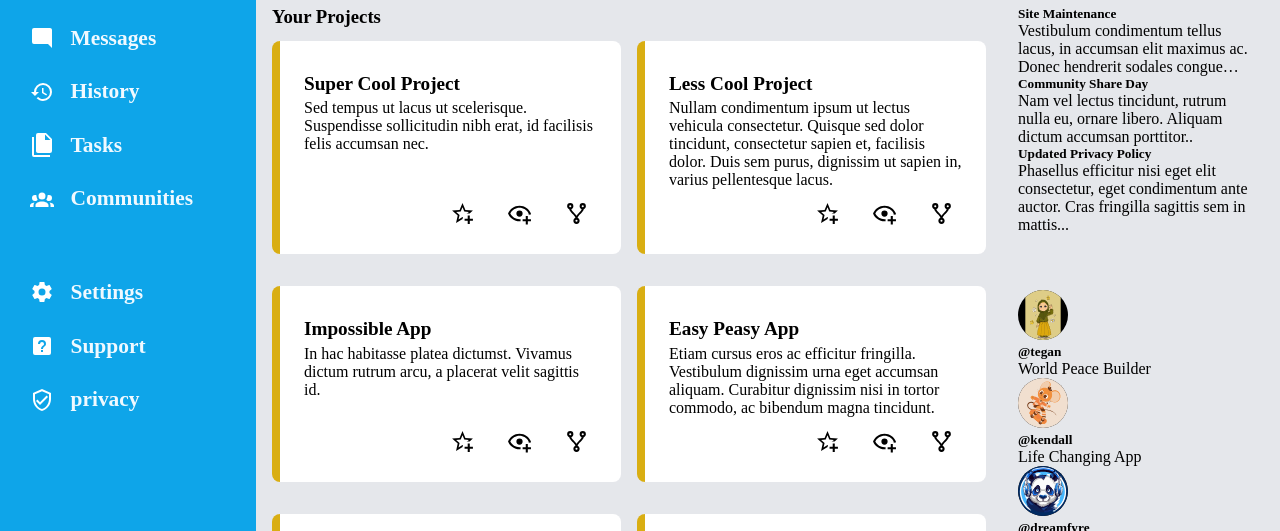
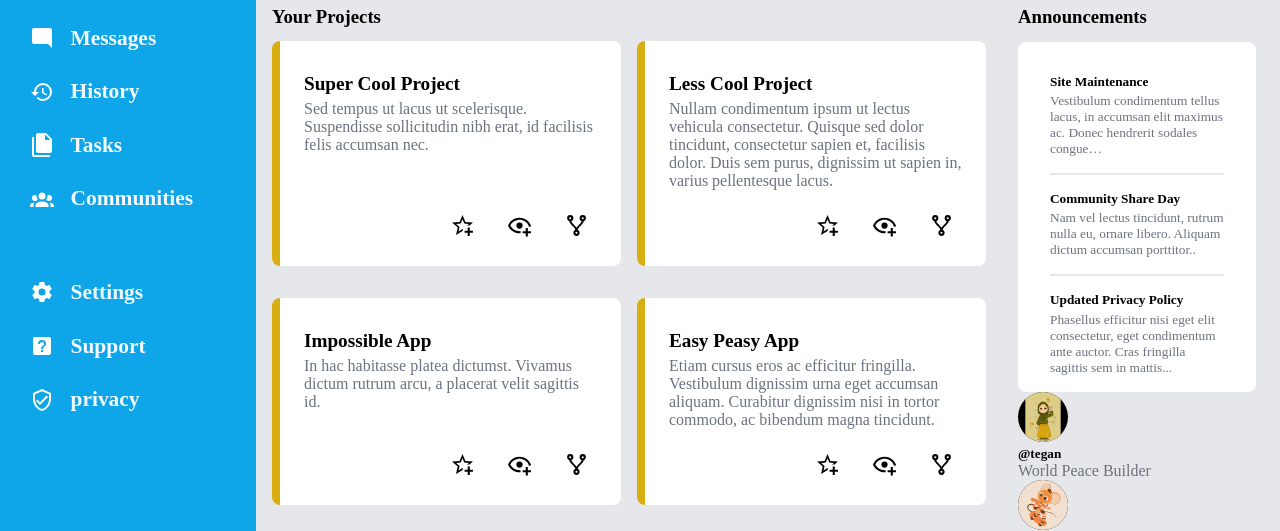
Before and after one commit to Kisor-S/Admin-Dashboard, a plain HTML site: page index.html in a window 1280 px wide. Shown: the part 198-729 px from the top of the page. Drawn offline with Linux system fonts and the light colour scheme.

Commit message:
style the annnouncements section of main-content

```diff
--- a/index.html
+++ b/index.html
@@ -167,18 +167,27 @@
                 </div>
             </div>
             <div class="announcements">
+                <h3>Announcements</h3>
+                <div class="info-container">
+                    <div class="infos">
                         <h5>Site Maintenance</h5>
                         <p>Vestibulum condimentum tellus lacus, in accumsan elit maximus ac. Donec
                             hendrerit sodales congue…
                         </p>
+                    </div>
+                    <div class="infos">
                         <h5>Community Share Day</h5>
                         <p>Nam vel lectus tincidunt, rutrum nulla eu, ornare libero. Aliquam dictum
                             accumsan porttitor..
                         </p>
+                    </div>
+                    <div class="infos">
                         <h5>Updated Privacy Policy</h5>
                         <p>Phasellus efficitur nisi eget elit consectetur, eget condimentum ante auctor. Cras fringilla sagittis sem in
                             mattis...
                         </p>
+                </div>
+                </div>
             </div>
             <div class="trending">
                 <div class="profiles">
--- a/style.css
+++ b/style.css
@@ -112,6 +112,7 @@ input {
 .user-name >p {
     font-weight:600;
     font-size:95%;
+    color: black;
 }
 
 .profile-picture > img{
@@ -146,10 +147,14 @@ button {
    column-gap: 2em;
 }
 
+p {
+    color: #6b7280;
+}
+
 .projects {
     grid-row: 1/3;
     display:grid;
-    grid-template-rows: 5% 95%;
+    grid-template-rows: 2.2em auto;
 }
 
 .card-container {
@@ -186,13 +191,42 @@ button {
     gap: 2em;
 }
 
+.tools > img {
+    width: 25px;
+}
+
+.announcements > h3 {
+    height: 1.9em;
+}
+
+.info-container {
+    background-color: white;
+    border-radius: 0.5em;
+    padding: 2em 2em 0 2em;
+    display: flex;
+    flex-direction: column;
+    gap: 1em;
+}
+
+.infos {
+    padding-bottom: 1em;
+    border-bottom: 2px solid #e5e7eb;
+}
+
+.infos:last-of-type{
+    border: none;
+}
+
+.infos > p {
+    font-size: smaller;
+    padding-top: 0.25em;
+}
+
 .trending {
     grid-column: 2/3;
 }
 
-.tools > img {
-    width: 25px;
-}
+
 
 .profiles > img {
     width: 50px;
```
Lines whose indentation alone changed are shown as unchanged.
